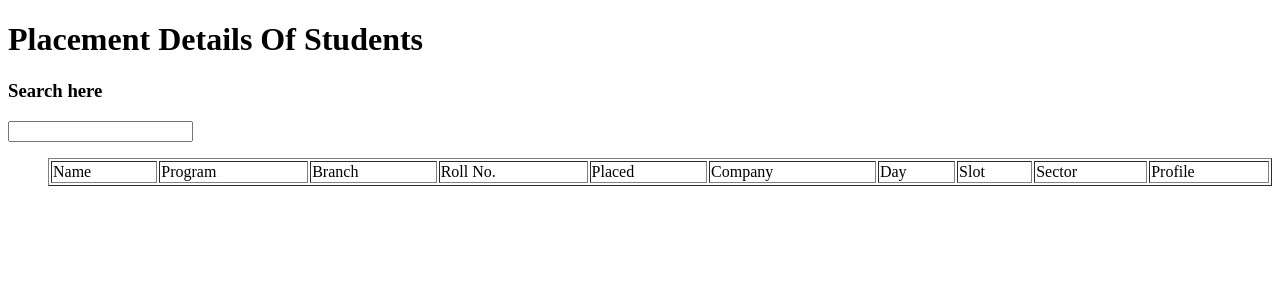
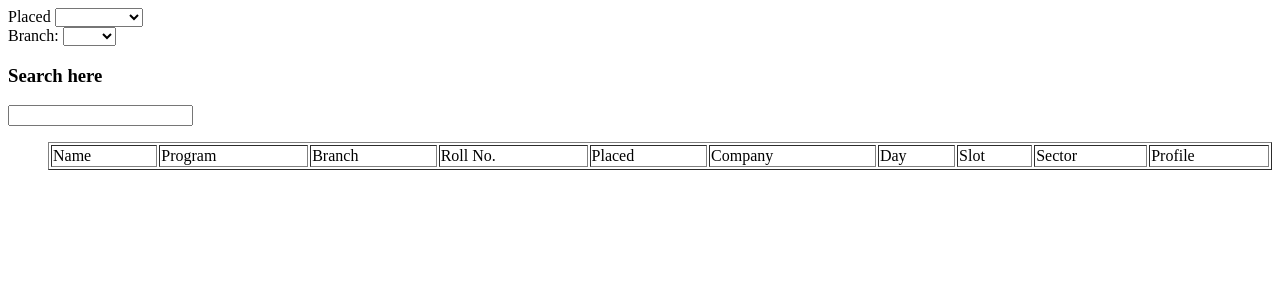
Before and after one commit to rahulmala007/placement_portal, a Django app: page /showStudent in a window 1280 px wide. Shown: the top 300 px of the page. Run offline with Django 3.2, Linux system fonts and the light colour scheme; data that the repository does not hold is empty; some libraries are stand-ins or nearby versions.

Commit message:
added same html on showstudents and enhanced search

```diff
--- a/home/templates/home/showStudent.html
+++ b/home/templates/home/showStudent.html
@@ -2,21 +2,72 @@
 <!DOCTYPE html>
 <html>
 <head>
-	<title>Placement</title>
-	<script src="{% static "home/jquery-3.4.1.js" %}"></script>
-    <script src="{% static "home/ajaxStudent.js" %}"></script>
+	<title>Students</title>
+     <script src="{% static 'home/jquery-3.4.1.js' %}"></script>
+    <script src="{% static 'home/ajaxStudent.js' %}"></script>
+     <script src="{% static 'home/branchcheck.js' %}"></script>
+</head>
 
-</head>
-<body>
-	<h1>Placement Details Of Students</h1>
+<div id ="sort">
+     <form id="branchsearchform">{% csrf_token %}
+  Placed<!-- <input id="placed"  type="checkbox" name="placed" value="placed" /> -->
+  <select name="PNP" id="selectP" >
+            <option value="" id="blank"></option>
+             <option value="True" id="Placed">Placed</option>
+            <option value="False" id="NPlaces">Not Placed</option>
+</select>
+    <br>
 
+         Branch:  <select name="Branch" id="select" >
+            <option value="" id="blank"></option>
+             <option value="CSE" id="CSE">CSE</option>
+            <option value="MNC" id="MNC">MNC</option>
+             <option value="ECE" id="ECE">ECE</option>
+             <option value="EEE" id="EEE">EEE</option>
+             <option value="ME" id="ME">ME</option>
+             <option value="CE" id="CE">CE</option>
+             <option value="CL" id="CL">CL</option>
+             <option value="EP" id="EP">EP</option>
+             <option value="CST" id="CST">CST</option>
+             <option value="BT" id="BT">BT</option>
+
+</select>
+    </form>
+</div>
 
  <h3>Search here</h3>
     <form id="dsearchform">{% csrf_token %}
-    <input type="text" id="searchStudent" name="searchStudent" />
+    <input type="text" id="searchStudent" name="search" />
     </form>
 
+
+
     <div id="search_results"></div>
+    <div id="branch_results"></div>
+
+    <div id="isplacedlist" style="display: none">
+        <ul >
+	{% for student in students %}
+        {% if student.placed is True %}
+	<li>Name:
+		<a href="{% url 'home:studentDetails' student.id %}">
+		 {{student.name}}
+		</a>
+		<br>
+		Branch: {{student.branch.get_branchName_display}}
+		<br>
+        Roll No: {{ student.roll}}
+		<hr>
+
+	</li>
+        {% endif %}
+	{% endfor %}
+	</ul>
+
+    </div>
+
+
+
 
     <ul id="mainlist">
     <table border="1" width="100%">
@@ -32,10 +83,12 @@
     <td>Sector</td>
     <td>Profile</td>
     </tr>
-	{% for student in allstudents %}
+    {% for student in students %}
 
     <tr>
-	<td> {{ student.name }}</td>
+    <td>
+         {{student.name}}
+        </td>
     <td> {{ student.programs }}</td>
     <td> {{ student.branch }}</td>
     <td>{{ student.roll }}</td>
@@ -61,11 +114,9 @@
 
     </ul>
 
-
 <script>
     document.getElementById("dsearchform").reset();
 
 </script>
-
 </body>
 </html>
--- a/home/views.py
+++ b/home/views.py
@@ -146,18 +146,40 @@ def showStudent(request):
 	allstudents=Student.objects.all()
 	context={}
 	context.update(csrf(request))
-	context['allstudents']=Student.objects.all()
+	context['students']=Student.objects.all()
 	return render_to_response('home/showStudent.html',context)
 
 
 def searchStudent(request):
 	if request.method=="POST":
 		search_text=request.POST['search_text']
-		print(search_text)
+		val = request.POST['val']
+		place=request.POST['place']
+		# print(search_text)
+		# print(val)
+
+
+
+
 		students = Student.objects.filter(name__contains = search_text)
 		students |= Student.objects.filter(company__contains = search_text)
 		students |= Student.objects.filter(branch__branchName__contains = search_text)
 		students |= Student.objects.filter(roll__contains = search_text)
+
+		if val:
+			if place == "True":
+				students = students.filter(branch__branchName=val,placed=True)
+			elif place == "False" :
+				students = students.filter(branch__branchName=val,placed=False)
+			else:
+				students = students.filter(branch__branchName=val)
+		else:
+			if place == "True":
+				students = students.filter(placed=True)
+			elif place == "False" :
+				students = students.filter(placed=False)
+			else:
+				students = students
 
 
 
@@ -166,7 +188,7 @@ def searchStudent(request):
 		search_text=" "
 		students=[]
 
-	return render(request,'home/ajax_searchStudent.html',{'students':students})
+	return render(request,'home/ajax_search.html',{'students':students})
 
 
 def branchlist(request):
@@ -174,13 +196,32 @@ def branchlist(request):
 	if request.method == "POST":
 		val = request.POST['val']
 		place=request.POST['place']
-		if place == "true":
-			students = Student.objects.filter(branch__branchName__contains=val,placed=True)
+
+
+		if val:
+			if place == "True":
+				students = Student.objects.filter(branch__branchName=val,placed=True)
+			elif place == "False" :
+				students = Student.objects.filter(branch__branchName=val,placed=False)
+			else:
+				students = Student.objects.filter(branch__branchName=val)
 		else:
-			students = Student.objects.filter(branch__branchName__contains=val)
+			if place == "True":
+				students = Student.objects.filter(placed=True)
+			elif place == "False" :
+				students = Student.objects.filter(placed=False)
+			else:
+				students = Student.objects.all()
+
+
+
+
+
+
+
 
 	else:
 		val = " "
 		students = []
 
-	return render(request, 'home/branchsearch.html', {'students': students})
+	return render(request, 'home/ajax_search.html', {'students': students})
--- a/static/home/ajax.js
+++ b/static/home/ajax.js
@@ -1,12 +1,12 @@
 $(function() {
 
-    $('#search').keyup(function() {
+    $('#searchStudent').keyup(function() {
 
         $.ajax({
             type: "POST",
             url: "search",
             data: {
-                'search_text' : $('#search').val(),
+                'search_text' : $('#searchStudent').val(),
                 'csrfmiddlewaretoken' : $("input[name=csrfmiddlewaretoken]").val()
             },
             success: searchSuccess,
--- a/static/home/ajaxStudent.js
+++ b/static/home/ajaxStudent.js
@@ -1,12 +1,19 @@
 $(function() {
 
     $('#searchStudent').keyup(function() {
+    var optionSelected = $('#select').find("option:selected");
+    var valueSelected  = optionSelected.val();
+
+    var PSelected = $('#selectP').find("option:selected");
+    var valuePSelected  = PSelected.val();
 
         $.ajax({
             type: "POST",
             url: "searchStudent",
             data: {
                 'search_text' : $('#searchStudent').val(),
+                'val': valueSelected,
+                'place':valuePSelected,
                 'csrfmiddlewaretoken' : $("input[name=csrfmiddlewaretoken]").val()
             },
             success: searchSuccess,
--- a/static/home/branchcheck.js
+++ b/static/home/branchcheck.js
@@ -1,13 +1,18 @@
 $(document).change(function() {
     var optionSelected = $('#select').find("option:selected");
     var valueSelected  = optionSelected.val();
-    var place=$('#placed').is(':checked');
+
+    var PSelected = $('#selectP').find("option:selected");
+    var valuePSelected  = PSelected.val();
+
+
+    $('#searchStudent').val('');
             $.ajax({
                 type: "POST",
                 url: "branchlist",
                 data: {
                     'val': valueSelected,
-                    'place':place,
+                    'place':valuePSelected,
                     'csrfmiddlewaretoken' : $("input[name=csrfmiddlewaretoken]").val()
                 },
                 success:searchSuccess,
```
Also changed, not shown: home/templates/home/studentsList.html (+11 -6 lines). Lines whose indentation alone changed are shown as unchanged.
